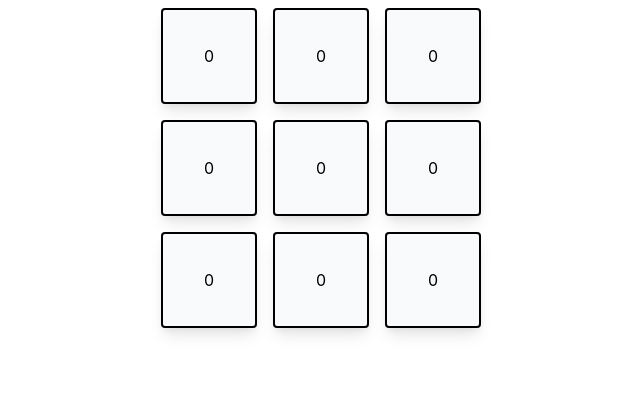
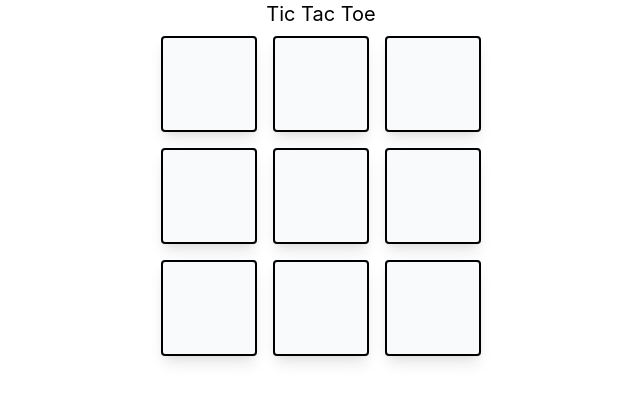
Before and after one commit to Stuwert/save-state, a React (Create React App) app: page / in a window 1280 px wide. Shown: the top 402 px of the page, without its empty margins (319-959 px from the left). Built offline with nearby package versions, Linux system fonts and the light colour scheme.

Commit message:
Working board

```diff
--- a/src/App.tsx
+++ b/src/App.tsx
@@ -4,7 +4,8 @@ import GameBoard from './GameBoard';
 
 
 function App() {
-return <div className="flex justify-center">
+return <div className="flex flex-col">
+  <h1 className="text-xl self-center">Tic Tac Toe</h1>
   <GameBoard />
 </div>
 }
--- a/src/GameBoard.tsx
+++ b/src/GameBoard.tsx
@@ -1,9 +1,10 @@
 import React from 'react';
+import GameButton from './GameButton'
 
 const startingGameState = [
-    [0, 0, 0],
-    [0, 0, 0],
-    [0, 0, 0]
+    ['', '', ''],
+    ['', '', ''],
+    ['', '', '']
   ]
 
 export default function GameBoard () {
@@ -11,8 +12,8 @@ export default function GameBoard () {
         <div className="flex flex-col">
           {startingGameState.map( (gameRow) => {
             return (
-              <div className="flex flex-row">
-                {gameRow.map( (gameSpot) => <button className="w-24 h-24 m-2 rounded shadow-lg bg-gray-50 border-2 border-black hover:bg-black">{gameSpot}</button>)}
+              <div className="flex flex-row justify-center">
+                {gameRow.map( (gameValue) => <GameButton gameValue={gameValue} /> )}
               </div>
             )
           })}
--- /dev/null
+++ b/src/GameButton.tsx
@@ -0,0 +1,5 @@
+import React from 'react';
+
+export default function GameButton({ gameValue }: { gameValue: string }) {
+   return <button className="w-24 h-24 m-2 rounded shadow-lg bg-gray-50 border-2 border-black hover:bg-black focus:bg-black">{gameValue}</button>
+}
```
